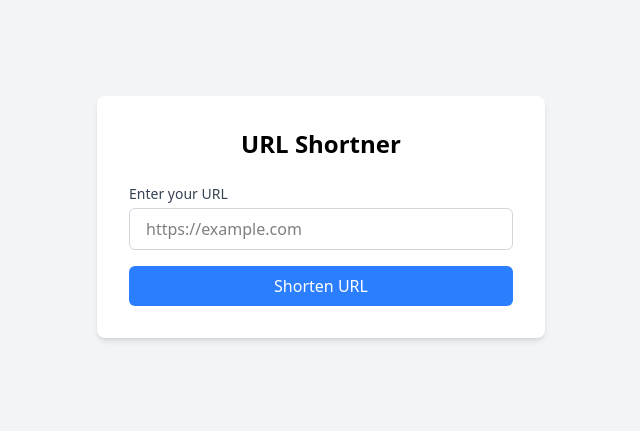
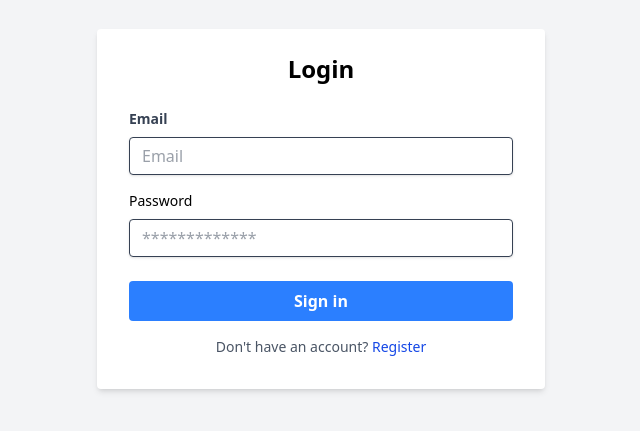
Before and after one commit to HarshCodesX/URL-shortner, a React app in the folder Frontend/: page /auth in a window 1280 px wide. Shown: the part 183-614 px from the top of the page, without its empty margins (319-959 px from the left). Built offline with nearby package versions, Linux system fonts and the light colour scheme; the HTML template or start-up script is replaced by a standard one.

Commit message:
implemented frontend for auth and setting access token inside browser cookies

```diff
--- a/Frontend/src/App.jsx
+++ b/Frontend/src/App.jsx
@@ -1,10 +1,13 @@
 import React from 'react'
 import HomePage from './pages/HomePage'
+import LoginForm from './components/LoginForm'
+import AuthPage from './pages/AuthPage'
 
 const App = () => {
   return (
     <>
-      <HomePage/>
+      {/* <HomePage/> */}
+      <AuthPage />
     </>
   )
 }
--- /dev/null
+++ b/Frontend/src/api/user.api.js
@@ -0,0 +1,16 @@
+import axiosInstance from "../utils/axiosInstance";
+
+export const loginUser = async (email, password) => {
+    const {data} = await axiosInstance.post("/api/auth/login", {email, password});
+    return data;
+}
+
+export const registerUser = async (name, email, password) => {
+    const {data} = await axiosInstance.post("/api/auth/register", {name, email, password});
+    return data;
+}
+
+export const logoutUser = async () => {
+    const {data} = await axiosInstance.get("/api/auth/logout");
+    return data;
+}
--- /dev/null
+++ b/Frontend/src/components/LoginForm.jsx
@@ -0,0 +1,82 @@
+import React, {useState} from "react";
+import { loginUser } from "../api/user.api";
+
+const LoginForm = ({state}) => {
+    const [email, setEmail] = useState("");
+    const [password, setPassword] = useState("");
+    const [loading, setLoading] = useState(false);
+    const [error, setError] = useState("");
+
+    const handleSubmit = async (e) => {
+        setLoading(true);
+        setError("");
+
+        try {
+            const data = await loginUser(email, password);
+            setLoading(false);
+            console.log(data);
+        }
+        catch (error) {
+            setLoading(false);
+            setError(error.message || "Login failed, Please check your credentials");
+        }
+    };
+    return (
+        <div className="w-full max-w-md mx-auto">
+            <div className="bg-white shadow-md rounded px-8 pt-6 pb-8 mb-4">
+                <h2 className="text-2xl font-bold text-center mb-6">Login</h2>
+
+                {error && (
+                    <div className="mb-4 p-3 bg-red-100 text-red-700 rounded-md">{error}</div>
+                )}
+
+                <div className="mb-4">
+                    <label htmlFor="email" className="block text-gray-700 text-sm font-bold mb-2">Email</label>
+                    <input
+                        type="email"
+                        className="shadow appearance-none border rounded w-full py-2 px-3 text-gray-700 leading-tight focus:outline-none focus:shadow-outline" id="email"
+                        placeholder="Email"
+                        value={email}
+                        onChange={((e) => setEmail(e.target.value))}
+                        required
+                    />
+                </div>
+
+                <div className="mb-6">
+                    <label className="block text-grap-700 text-sm dont-bold mb-2" htmlFor="password">
+                        Password
+                    </label>
+                    <input
+                        type="password"
+                        className="shadow appearance-none border rounded w-full py-2 px-3 text-gray-700 leading-tight focus:outline-none focus:shadow-outline"
+                        id="password"
+                        placeholder="*************"
+                        value={password}
+                        onChange={(e) => {setPassword(e.target.value)}}
+                        required
+                    />
+                </div>
+
+                <div className="flex items-center justify-between">
+                    <button
+                        className={`bg-blue-500 hover:bg-blue-700 text-white font-bold py-2 px-4 rounded focus:outline-none focus:shadow-outline w-full
+                        ${loading ? 'opacity-50 cursor-not-allowed' : ''}`}
+                        type="submit"
+                        onClick={handleSubmit}
+                        disabled={loading}
+                    >
+                        {loading ? 'Signing in...' : 'Sign in'}
+                    </button>
+                </div>
+
+                <div className="text-center mt-4">
+                    <p className="cursor-pointer text-sm text-gray-600">
+                        Don't have an account? <span onClick={() => state(false)} className="text-blue-700">Register</span>
+                    </p>
+                </div>
+            </div>
+        </div>
+    )
+}
+
+export default LoginForm;
--- /dev/null
+++ b/Frontend/src/components/RegisterForm.jsx
@@ -0,0 +1,102 @@
+import React, { useState } from "react";
+import { registerUser } from "../api/user.api";
+
+const RegisterForm = ({state}) => {
+    const [name, setName] = useState("");
+    const [email, setEmail] = useState("");
+    const [password, setPassword] = useState("");
+    const [loading, setLoading] = useState("");
+    const [error, setError] = useState("");
+
+    const handleSubmit = async (e) => {
+        //validate form
+        if(password.length < 6){
+            setError("Password must be at least 6 characters long");
+            return;
+        }
+
+        setLoading(true);
+        setError('');
+
+        try {
+            await registerUser(name, email, password);
+            setLoading(false);
+        }
+        catch (error) {
+            setLoading(false);
+            setError(error.message || "Registration failed. Please try again");
+        }
+    };
+
+    return (
+        <div className="w-full max-w-md mx-auto">
+            <div onSubmit={handleSubmit} className="bg-white shadow-md rounded px-8 pt-6 pb-8 mb-4">
+                <h2 className="text-2xl font-bold text-center  mb-6">Create an Account</h2>
+                    {error && (
+                        <div className="mb-4 p-3 bg-red-100 text-red-700 rounded-md">
+                            {error}
+                        </div>
+                    )}
+
+                    <div className="mb-4">
+                        <label htmlFor="name" className="block text-gray-700 text-sm font-bold mb-2">Full name</label>
+                        <input
+                            type="text"
+                            className="shadow appearance-none border rounded w-full py-2 px-3 text-gray-70 leading-tight focus:outline-none focus:shadow-outline"
+                            id="name"
+                            placeholder="Full Name"
+                            value={name}
+                            onChange={(e) => setName(e.target.value)}
+                            required
+                        />
+                    </div>
+
+                    <div className="mb-4">
+                        <label htmlFor="email" className="block text-gray-700 text-sm font-bold mb-2">Email</label>
+                        <input
+                            type="email"
+                            className="shadow appearance-none border rounded w-full py-2 px-3 text-gray-70 leading-tight focus:outline-none focus:shadow-outline"
+                            id="email"
+                            placeholder="Email"
+                            value={email}
+                            onChange={(e) => setEmail(e.target.value)}
+                            required
+                        />
+                    </div>
+
+                    <div className="mb-4">
+                        <label htmlFor="password" className="block text-gray-700 text-sm font-bold mb-2">Password</label>
+                        <input
+                            type="password"
+                            className="shadow appearance-none border rounded w-full py-2 px-3 text-gray-70 leading-tight focus:outline-none focus:shadow-outline"
+                            id="password"
+                            placeholder="*********"
+                            value={password}
+                            onChange={(e) => setPassword(e.target.value)}
+                            required
+                            minLength={6}
+                        />
+                    </div>
+
+                    <div className="flex items-center justify-center">
+                        <button
+                            className={`bg-blue-500 hover:bg-blue-700 text-white font-bold py-2 px-4 rounded focus:outline-none focus:shadow-outline w-full ${loading ? 'opacity-50 cursor-not-allowed' : ''}`}
+                            type="submit"
+                            onClick={handleSubmit}
+                            disabled={loading}
+                        >
+                            {loading ? 'Creating...' : 'Create Account'}
+                        </button>
+                    </div>
+
+                    <div className="text-center mt-4">
+                        <p className="cursor-pointer text-sm text-gray-600">
+                            Already have an account? <span onClick={() => state(true)} className="text-blue-500 hover:text-blue-700">Sign In</span>
+                        </p>
+                    </div>
+            </div>
+        </div>
+    );
+};
+
+export default RegisterForm;
--- /dev/null
+++ b/Frontend/src/pages/AuthPage.jsx
@@ -0,0 +1,14 @@
+import React, {useState} from 'react'
+import LoginForm from '../components/LoginForm'
+import RegisterForm from '../components/RegisterForm';
+
+const AuthPage = () => {
+  const [login, setLogin] = useState(true);
+  return (
+    <div className='min-h-screen bg-gray-100 flex flex-col items-center justify-center p-4'>
+        {login ? <LoginForm state={setLogin} /> : <RegisterForm state={setLogin} />}
+    </div>
+  )
+}
+
+export default AuthPage
--- a/Frontend/src/utils/axiosInstance.js
+++ b/Frontend/src/utils/axiosInstance.js
@@ -3,7 +3,8 @@ import axios, { isAxiosError } from "axios";
 
  const axiosInstance = axios.create({
     baseURL: "http://localhost:3000",
-    timeout: 7000 //if server didnt responded in 7 sec, it will throw an error "server time out"
+    timeout: 7000, //if server didnt responded in 7 sec, it will throw an error "server time out"
+    withCredentials: true
  })
 
  //request interceptor
```
Also changed, not shown: 2 other files (tests, documents, lock files or other folders).
